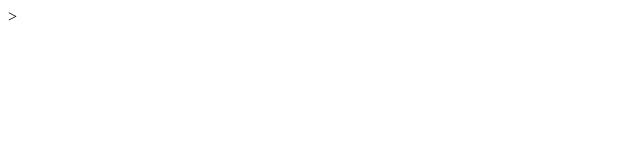
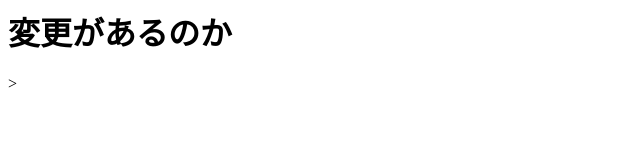
Before and after one commit to Valentino1994/git_tutorial, a plain HTML site: page index.html in a window 1280 px wide. Shown: the whole page, without its empty margins (0-640 px from the left). Drawn offline with Linux system fonts and the light colour scheme.

Commit message:
git status 練習

```diff
--- a/index.html
+++ b/index.html
@@ -1,3 +1,3 @@
 <h1>
-
+    変更があるのか
 </h1>>
```
